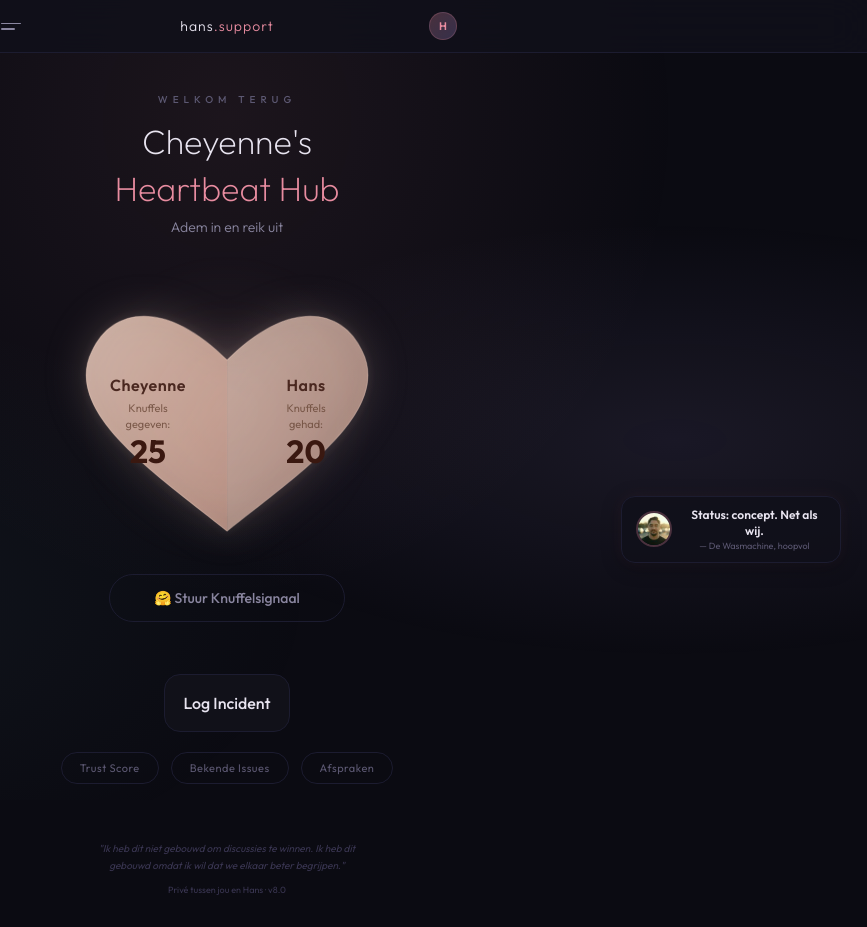
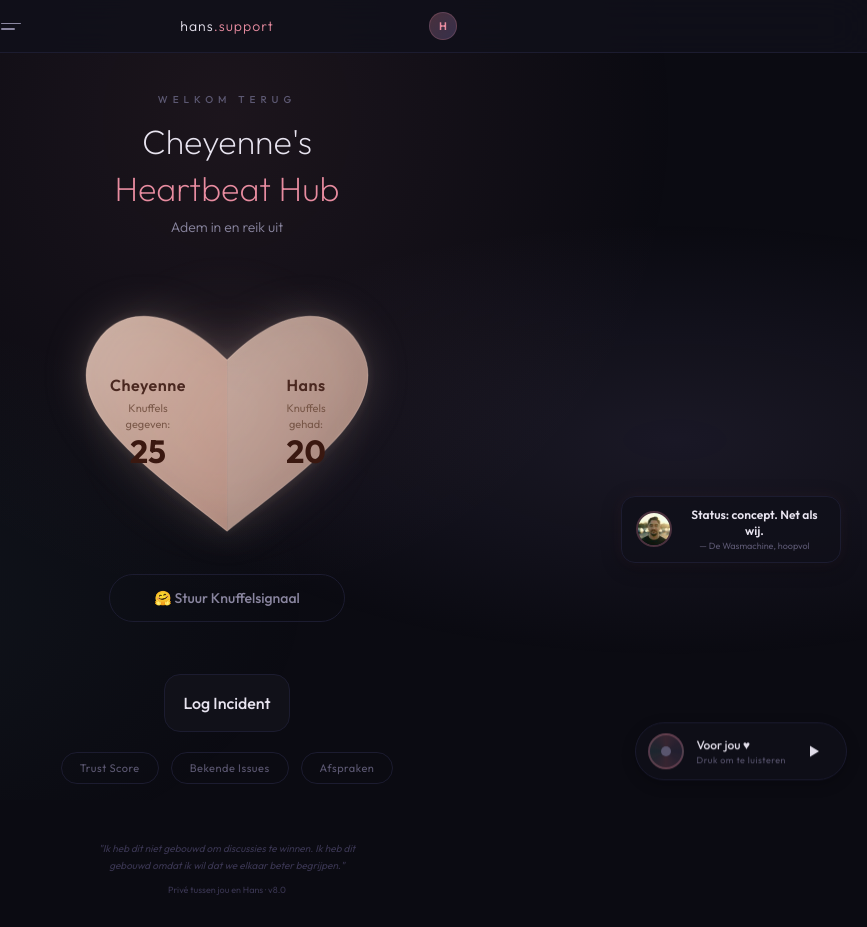
Before and after one commit to jowikroon/hans-support, a React (Vite) app: page / in a window 1280 px wide. Both pictures are taken after a click on the button "Binnenkomen". Shown: the whole page, without its empty margins (413-1280 px from the left). Built offline with nearby package versions, Linux system fonts and the light colour scheme.

Commit message:
feat: persistent love audio player — 'Voor jou' met vinyl spin animatie

```diff
--- a/src/App.jsx
+++ b/src/App.jsx
@@ -587,6 +587,141 @@ function HansPage(){
   </div>;
 }
 
+// ─── LOVE AUDIO PLAYER (persistent) ────────────────────────────
+function LovePlayer() {
+  const audioRef = useRef(null);
+  const [playing, setPlaying] = useState(false);
+  const [progress, setProgress] = useState(0);
+  const [revealed, setRevealed] = useState(false);
+
+  useEffect(() => {
+    if (!audioRef.current) return;
+    const audio = audioRef.current;
+    const update = () => {
+      if (audio.duration) setProgress((audio.currentTime / audio.duration) * 100);
+    };
+    const onEnd = () => { setPlaying(false); setProgress(0); };
+    audio.addEventListener("timeupdate", update);
+    audio.addEventListener("ended", onEnd);
+    return () => { audio.removeEventListener("timeupdate", update); audio.removeEventListener("ended", onEnd); };
+  }, []);
+
+  const toggle = () => {
+    if (!audioRef.current) return;
+    if (playing) {
+      audioRef.current.pause();
+    } else {
+      audioRef.current.play().catch(() => {});
+    }
+    setPlaying(!playing);
+    if (!revealed) setRevealed(true);
+  };
+
+  // Use base path for GitHub Pages
+  const audioSrc = (typeof window !== "undefined" && window.location.pathname.includes("hans-support"))
+    ? "/hans-support/liefdesbrief.mp3"
+    : "/liefdesbrief.mp3";
+
+  return (
+    <>
+      <audio ref={audioRef} src={audioSrc} preload="metadata" />
+      <div style={{
+        position: "fixed",
+        bottom: 20, right: 20,
+        zIndex: 90,
+        animation: "fadeUp 1s ease 2s both",
+      }}>
+        {/* Main button */}
+        <button onClick={toggle} style={{
+          display: "flex", alignItems: "center", gap: 12,
+          background: C.bgGlass,
+          backdropFilter: "blur(20px)", WebkitBackdropFilter: "blur(20px)",
+          border: `1px solid ${playing ? C.rose + "55" : C.border}`,
+          borderRadius: 60, padding: "10px 20px 10px 12px",
+          cursor: "pointer", fontFamily: "inherit",
+          transition: "all 0.4s ease",
+          boxShadow: playing ? `0 0 30px ${C.roseGlow}, 0 4px 20px rgba(0,0,0,0.3)` : `0 4px 16px rgba(0,0,0,0.25)`,
+        }}>
+          {/* Vinyl/disc icon */}
+          <div style={{
+            width: 36, height: 36, borderRadius: "50%",
+            background: `conic-gradient(from 0deg, ${C.rose}33, ${C.purple}22, ${C.rose}33, ${C.cyan}22, ${C.rose}33)`,
+            border: `2px solid ${C.rose}44`,
+            display: "flex", alignItems: "center", justifyContent: "center",
+            animation: playing ? "vinylSpin 3s linear infinite" : "none",
+            transition: "all 0.3s ease",
+          }}>
+            {/* Center dot */}
+            <div style={{
+              width: 10, height: 10, borderRadius: "50%",
+              background: playing ? C.rose : C.textDim,
+              boxShadow: playing ? `0 0 8px ${C.rose}88` : "none",
+              transition: "all 0.3s ease",
+            }} />
+          </div>
+
+          {/* Text */}
+          <div style={{ textAlign: "left" }}>
+            <p style={{
+              fontSize: 12, fontWeight: 500,
+              color: playing ? C.rose : C.text,
+              margin: 0, lineHeight: 1.3,
+              transition: "color 0.3s ease",
+            }}>
+              {playing ? "Nu aan het spelen..." : "Voor jou ♥"}
+            </p>
+            <p style={{
+              fontSize: 9, color: C.textDim, margin: "2px 0 0",
+              letterSpacing: 0.5,
+            }}>
+              {playing ? "Liefdesbrief" : "Druk om te luisteren"}
+            </p>
+          </div>
+
+          {/* Play/pause icon */}
+          <div style={{
+            width: 24, height: 24,
+            display: "flex", alignItems: "center", justifyContent: "center",
+            marginLeft: 4,
+          }}>
+            {playing ? (
+              <svg width="14" height="14" viewBox="0 0 14 14" fill={C.rose}>
+                <rect x="2" y="1" width="3.5" height="12" rx="1" />
+                <rect x="8.5" y="1" width="3.5" height="12" rx="1" />
+              </svg>
+            ) : (
+              <svg width="14" height="14" viewBox="0 0 14 14" fill={C.text}>
+                <path d="M3 1.5v11l9-5.5z" />
+              </svg>
+            )}
+          </div>
+        </button>
+
+        {/* Progress bar (only when playing or revealed) */}
+        {revealed && (
+          <div style={{
+            marginTop: 6,
+            height: 3, borderRadius: 2,
+            background: C.border,
+            overflow: "hidden",
+            opacity: playing ? 1 : 0.4,
+            transition: "opacity 0.3s ease",
+          }}>
+            <div style={{
+              height: "100%",
+              width: `${progress}%`,
+              background: `linear-gradient(90deg, ${C.rose}, ${C.roseBright})`,
+              borderRadius: 2,
+              transition: "width 0.3s ease",
+              boxShadow: `0 0 6px ${C.roseGlow}`,
+            }} />
+          </div>
+        )}
+      </div>
+    </>
+  );
+}
+
 // ─── APP ───────────────────────────────────────────────────────
 export default function App(){
   const [entered,setEntered]=useState(false);
@@ -612,6 +747,7 @@ export default function App(){
     @keyframes floatP{0%,100%{transform:translateY(0) translateX(0);opacity:0.12}50%{transform:translateY(-25px) translateX(12px);opacity:0.3}}
     @keyframes ecgDraw{0%{stroke-dashoffset:500}40%{stroke-dashoffset:0}100%{stroke-dashoffset:-500}}
     @keyframes scrollDot{0%{transform:translateY(0);opacity:0.4}50%{transform:translateY(10px);opacity:0.1}100%{transform:translateY(0);opacity:0.4}}
+    @keyframes vinylSpin{from{transform:rotate(0deg)}to{transform:rotate(360deg)}}
     *{box-sizing:border-box;margin:0;padding:0}
     ::selection{background:${C.rose}33}
     textarea::placeholder{color:${C.textDim}}
@@ -627,6 +763,7 @@ export default function App(){
     <div style={{position:"fixed",inset:0,pointerEvents:"none",zIndex:0,background:`radial-gradient(ellipse at 50% 15%,${C.roseDim} 0%,transparent 50%),radial-gradient(ellipse at 15% 75%,${C.cyanDim} 0%,transparent 35%),radial-gradient(ellipse at 85% 55%,${C.purpleGlow} 0%,transparent 35%)`}}/>
 
     <SlideMenu open={menuOpen} onClose={()=>setMenuOpen(false)} onNavigate={navigate} current={page}/>
+    <LovePlayer />
 
     {/* Top bar */}
     <div style={{position:"sticky",top:0,zIndex:50,background:C.bgGlass,backdropFilter:"blur(20px)",WebkitBackdropFilter:"blur(20px)",borderBottom:`1px solid ${C.border}`}}>
```
Also changed, not shown: 1 other file (tests, documents, lock files or other folders).
